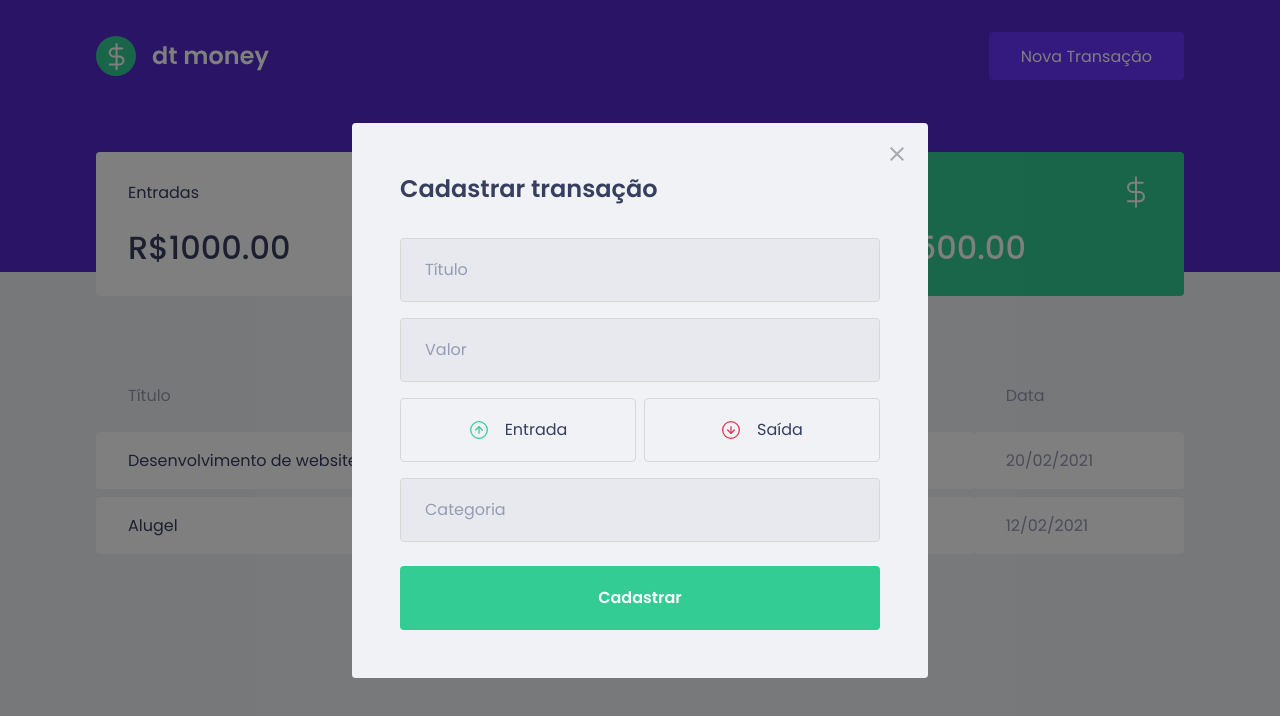
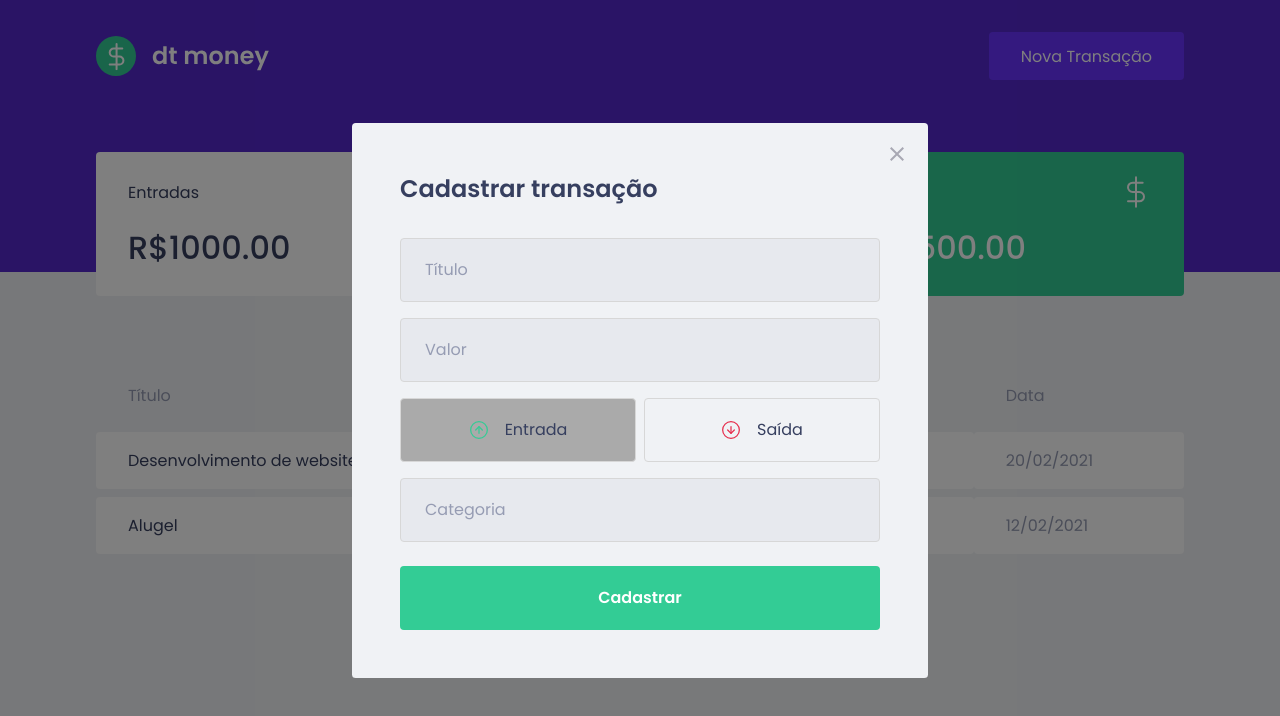
Before and after one commit to LeonardoBrizolla/reactjs-dtmoney, a React (Create React App) app: page / in a window 1280 px wide. Both pictures are taken after a click on the button "Nova Transação". Shown: the top 716 px of the page. Built offline with nearby package versions, Linux system fonts and the light colour scheme; no server answers; what miragejs would draw is missing.

Commit message:
Funcionamento dos Botões

```diff
--- a/src/components/NewTransactionModal/index.tsx
+++ b/src/components/NewTransactionModal/index.tsx
@@ -1,9 +1,10 @@
+import { useState } from 'react';
 import Modal from 'react-modal';
 import incomeImg from '../../assets/income.svg';
 import outcomeImg from '../../assets/outcome.svg';
 import closeImg from '../../assets/close.svg';
 
-import { Container, TransactionTypeContainer } from './styles';
+import { Container, TransactionTypeContainer, RadioBox } from './styles';
 
 interface NewTransactionModalProps {
   isOpen: boolean;
@@ -14,6 +15,8 @@
   isOpen,
   onRequestClose,
 }: NewTransactionModalProps) {
+  const [type, setType] = useState('deposit');
+
   return (
     <Modal
       isOpen={isOpen}
@@ -35,14 +38,26 @@
         <input type="text" placeholder="Título" />
         <input type="number" placeholder="Valor" />
         <TransactionTypeContainer>
-          <button type="button">
+          <RadioBox
+            type="button"
+            onClick={() => {
+              setType('deposit');
+            }}
+            isActive={type === 'deposit'}
+          >
             <img src={incomeImg} alt="Entrada" />
             <span>Entrada</span>
-          </button>
-          <button type="button">
+          </RadioBox>
+          <RadioBox
+            type="button"
+            onClick={() => {
+              setType('withdraw');
+            }}
+            isActive={type === 'withdraw'}
+          >
             <img src={outcomeImg} alt="Saída" />
             <span>Saída</span>
-          </button>
+          </RadioBox>
         </TransactionTypeContainer>
         <input type="text" placeholder="Categoria" />
         <button type="submit">Cadastrar</button>
--- a/src/components/NewTransactionModal/styles.ts
+++ b/src/components/NewTransactionModal/styles.ts
@@ -61,13 +61,18 @@
   display: grid;
   grid-template-columns: 1fr 1fr;
   gap: 0.5rem;
+`;
 
-  button {
+interface RadioBoxProps {
+  isActive: boolean;
+}
+
+export const RadioBox = styled.button<RadioBoxProps>`
   height: 4rem;
   border: 1px solid #d7d7d7;
   border-radius: 0.25rem;
 
-    background: transparent;
+  background: ${(props) => (props.isActive ? '#aaa' : 'transparent')};
 
   display: flex;
   align-items: center;
@@ -90,5 +95,4 @@
     font-size: 1rem;
     color: var(--text-title);
   }
-  }
 `;
```
Lines whose indentation alone changed are shown as unchanged.
